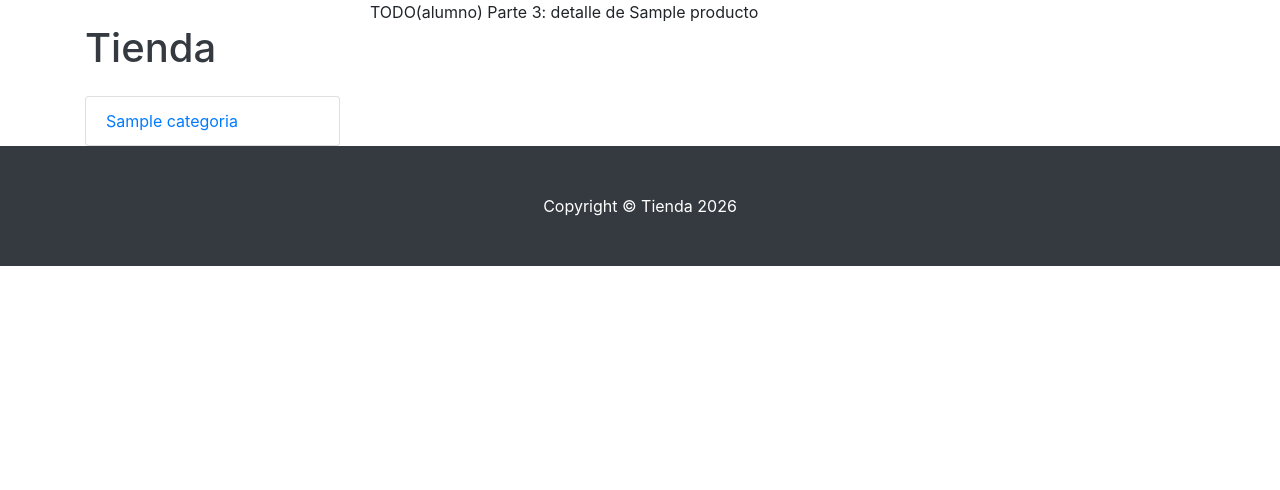
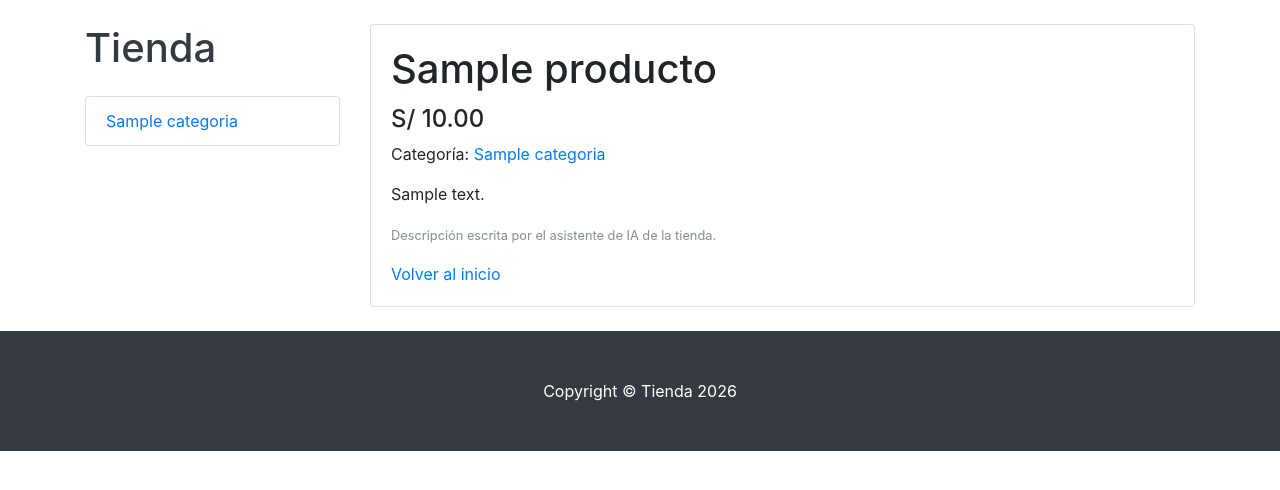
Before and after one commit to FranPCode/desarrollo-aplicaciones-empresariales, a Django app: page /tienda/producto/1/ in a window 1280 px wide. Shown: the part 56-546 px from the top of the page. Run offline with Django 5.2, Linux system fonts and the light colour scheme; tables that the repository leaves empty hold one stand-in row (values such as "Sample post"); some libraries are stand-ins or nearby versions.

Commit message:
Parte 3: producto.html con descripcion de la IA como texto

```diff
--- a/daer-s06-vitrina-revisada/tienda/alumno/templates/producto.html
+++ b/daer-s06-vitrina-revisada/tienda/alumno/templates/producto.html
@@ -1,15 +1,25 @@
 {% extends "layout.html" %}
 {% comment %}
-PARTE 3 — El detalle de un producto. Recibe `producto`.
+PARTE 3: el detalle de un producto. Recibe `producto`.
+La descripcion la escribio el asistente de IA: es texto de un tercero.
+Se muestra siempre como texto (autoescape), nunca con |safe.
+{% endcomment %}
 
-  1. Hereda de layout.html; el bloque `titulo` es el nombre del producto.
-  2. Nombre en un <h1>, precio «S/ 1.80» y la categoría enlazada con {% url 'categoria' ... %}.
-  3. La descripción completa, con sus párrafos: cada línea en blanco del texto separa un <p>
-     (filtro linebreaks). La escribió el asistente de IA: es texto de un tercero. Tiene que
-     verse como texto aunque traiga etiquetas HTML (miren la de «Sublime») y aunque traiga
-     «instrucciones» (miren la de «Triángulo»).
-  4. Debajo de la descripción, el aviso: «Descripción escrita por el asistente de IA de la tienda.»
-     Solo si el producto tiene descripción.
-  5. Un enlace «Volver al inicio».
-{% endcomment %}
-{% block content %}<p>TODO(alumno) Parte 3: detalle de {{ producto.nombre }}</p>{% endblock %}
+{% block titulo %}{{ producto.nombre }}{% endblock %}
+
+{% block content %}
+<div class="card mt-4 mb-4">
+  <div class="card-body">
+    <h1 class="card-title">{{ producto.nombre }}</h1>
+    <h4>S/ {{ producto.precio|floatformat:"2u" }}</h4>
+    <p>Categoría: <a href="{% url 'categoria' producto.categoria.id %}">{{ producto.categoria.nombre }}</a></p>
+
+    {% if producto.descripcion %}
+      {{ producto.descripcion|linebreaks }}
+      <p class="text-muted"><small>Descripción escrita por el asistente de IA de la tienda.</small></p>
+    {% endif %}
+
+    <a href="{% url 'index' %}">Volver al inicio</a>
+  </div>
+</div>
+{% endblock %}
```
Also changed, not shown: 1 other file.
